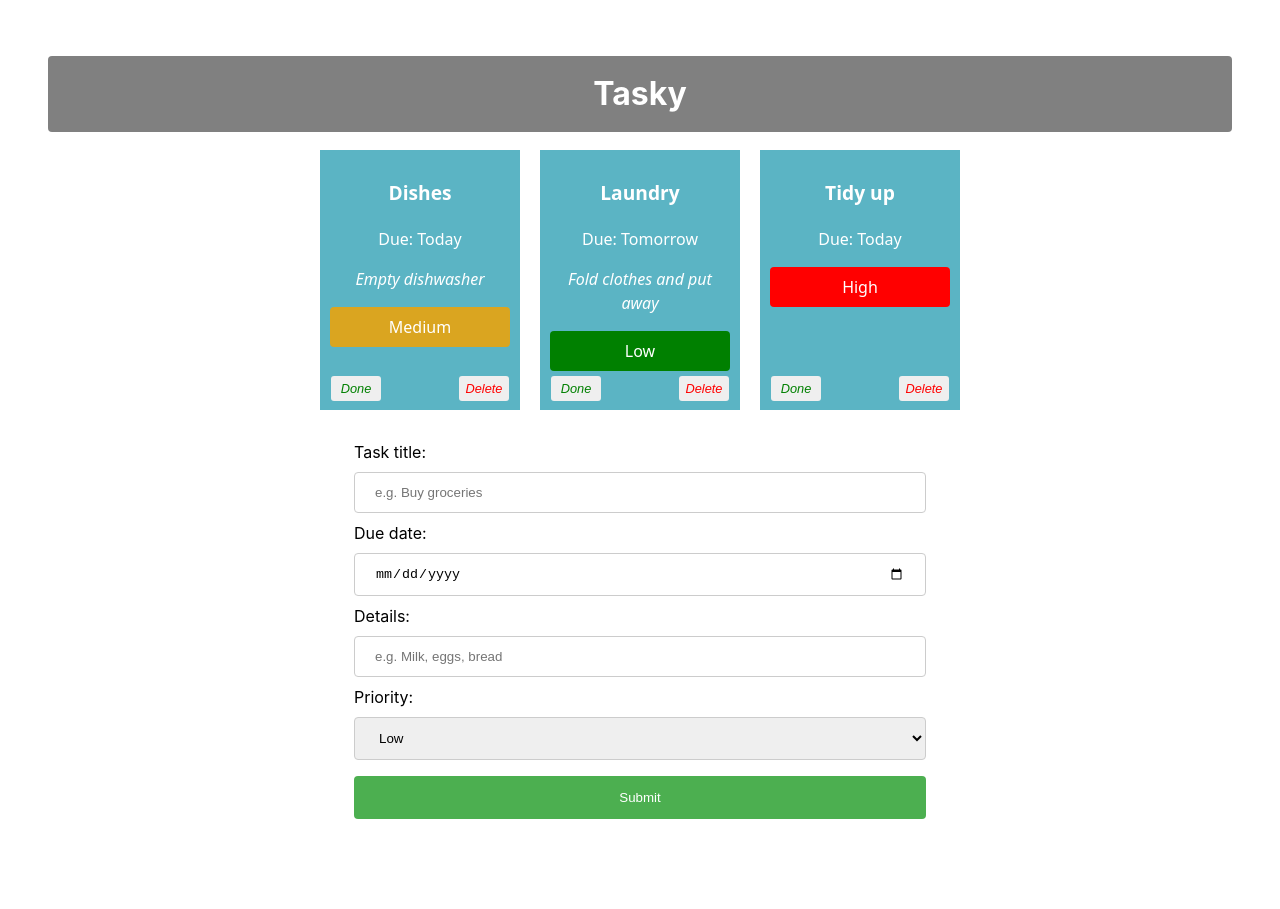
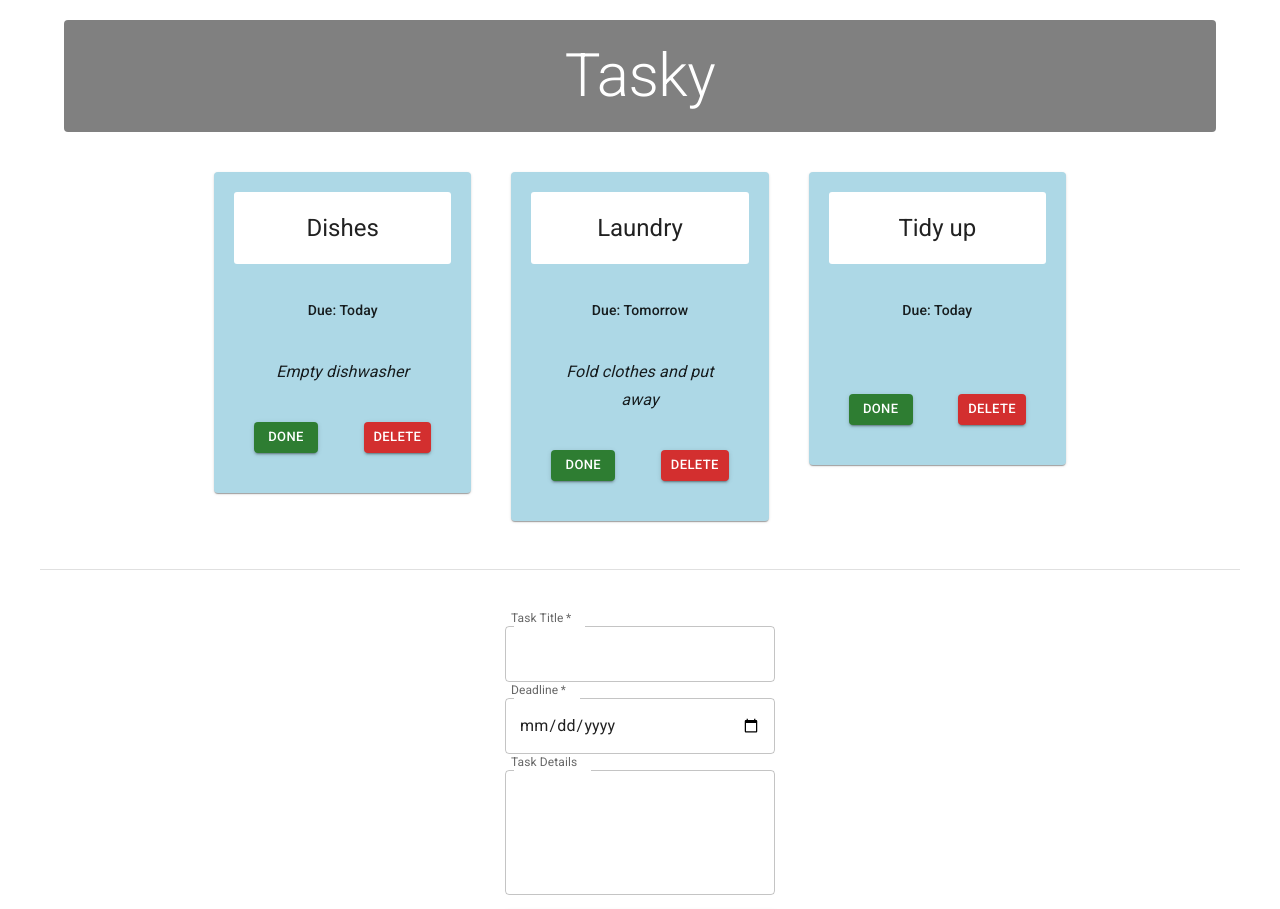
Before and after one commit to RostyslavNorman/react-basics-labs, a React (Vite) app in the folder tasky/: page / in a window 1280 px wide. Shown: the top 909 px of the page. Built offline with nearby package versions, Linux system fonts and the light colour scheme.

Commit message:
Tasky Lab 3 done

```diff
--- a/tasky/index.html
+++ b/tasky/index.html
@@ -5,6 +5,10 @@
     <link rel="icon" type="image/svg+xml" href="/favicon.svg" />
     <meta name="viewport" content="width=device-width, initial-scale=1.0" />
     <title>tasky</title>
+    <link rel="preconnect" href="https://fonts.googleapis.com" />
+    <link rel="preconnect" href="https://fonts.gstatic.com" crossorigin />
+    <link rel="stylesheet" href="https://fonts.googleapis.com/css2?family=Roboto:wght@300;400;500;700&display=swap"/>
+
   </head>
   <body>
     <div id="root"></div>
--- a/tasky/package.json
+++ b/tasky/package.json
@@ -10,6 +10,10 @@
     "preview": "vite preview"
   },
   "dependencies": {
+    "@emotion/react": "^11.14.0",
+    "@emotion/styled": "^11.14.1",
+    "@mui/icons-material": "^9.4.0",
+    "@mui/material": "^9.4.0",
     "react": "^19.2.8",
     "react-dom": "^19.2.8",
     "uuid": "^14.0.2"
--- a/tasky/src/App.css
+++ b/tasky/src/App.css
@@ -4,7 +4,7 @@
   font-weight: 400;
 }
 
-h1 {
+/* h1 {
   text-align: center;
   background-color: grey;
   color: white;
@@ -12,17 +12,17 @@
   margin: 8px 0;
   border: none;
   border-radius: 4px;
-}
+} */
 
-div {
+/* div {
   padding: 20px;
 }
 
 .container{
   text-align: center;
-}
+} */
 
-.card {
+/* .card {
   display: inline-block;
   vertical-align: top;
   font-family: system-ui;
@@ -86,9 +86,9 @@
   bottom: 5px;
   right: 5px;
   color: red;
-}
+} */
 
-input[type=text], input[type=date], select {
+/* input[type=text], input[type=date], select {
   width: 100%;
   padding: 12px 20px;
   margin: 8px 0;
@@ -117,4 +117,4 @@
   text-align: left;
   width: 50%;
   margin: auto;
-}
+} */
--- a/tasky/src/App.jsx
+++ b/tasky/src/App.jsx
@@ -3,15 +3,18 @@
 import React, { useState } from 'react';
 import AddTaskForm from './components/Form';
 import { v4 as uuidv4 } from 'uuid';
+import Typography from '@mui/material/Typography';
+import Container from '@mui/material/Container';
+import Grid from '@mui/material/Grid';
 
 
 
 function App() {
 
   const formChangeHandler = (event) => {
-    let form = {...formState};
+    let form = { ...formState };
 
-    switch(event.target.name) {
+    switch (event.target.name) {
       case "title":
         form.title = event.target.value;
         break;
@@ -34,18 +37,18 @@
     event.preventDefault();
 
     const tasks = [...taskState.tasks];
-    const form = {...formState};
+    const form = { ...formState };
 
     form.id = uuidv4();
 
     tasks.push(form);
-    setTaskState({tasks});
+    setTaskState({ tasks });
   }
 
 
-      const [ taskState, setTaskState ] = useState({
+  const [taskState, setTaskState] = useState({
     tasks: [
-      { id: 1, title:"Dishes", description: "Empty dishwasher", deadline: "Today", priority: "Medium", done: false },
+      { id: 1, title: "Dishes", description: "Empty dishwasher", deadline: "Today", priority: "Medium", done: false },
       { id: 2, title: "Laundry", description: "Fold clothes and put away", deadline: "Tomorrow", priority: "Low", done: false },
       { id: 3, title: "Tidy up", deadline: "Today", priority: "High", done: false }
 
@@ -55,15 +58,15 @@
   const doneHandler = (taskIndex) => {
     const tasks = [...taskState.tasks];
     tasks[taskIndex].done = !tasks[taskIndex].done;
-    setTaskState({tasks});
+    setTaskState({ tasks });
     console.log(`${taskIndex} ${tasks[taskIndex].done}`);
   }
   const deleteHandler = (taskIndex) => {
     const tasks = [...taskState.tasks];
     tasks.splice(taskIndex, 1);
-    setTaskState({tasks});
+    setTaskState({ tasks });
   }
-    const [ formState, setFormState ] = useState({
+  const [formState, setFormState] = useState({
     title: "",
     description: "",
     deadline: ""
@@ -74,21 +77,71 @@
 
   return (
     <div className="container">
-      <h1>Tasky</h1>
+      {/* App Header */}
+      <Container component="main">
+        <Typography
+          component="h1"
+          variant="h2"
+          align="center"
+          gutterBottom
+          sx={{
+            backgroundColor: 'gray',
+            textAlign: 'center',
+            color: 'white',
+            padding: '20px',
+            margin: '20px 0 40px 0',
+            borderRadius: '4px'
+          }}
+        >
+          Tasky
+        </Typography>
+      </Container>
+      {/* End App Header */}
+
+      {/* Task Card Grid */}
+      <Container maxWidth="md" component="main">
+        <Grid
+          container
+          spacing={5}
+          sx={{
+            justifyContent: "center"
+          }}
+        >
           {taskState.tasks.map((task, index) => (
             <Task
               title={task.title}
               description={task.description}
               deadline={task.deadline}
-      priority={task.priority}
+              done={task.done}
               key={task.id}
-      done={task.done}
               markDone={() => doneHandler(index)}
-      deleteTask = {() => deleteHandler(index)}
-
+              deleteTask={() => deleteHandler(index)}
             />
           ))}
-      <AddTaskForm submit={formSubmitHandler} change={formChangeHandler} />
+        </Grid>
+      </Container>
+      {/* End Task Card Grid */}
+
+      {/* Footer - Add Task Form */}
+      <Container
+        component="footer"
+        sx={{
+          borderTop: (theme) => `1px solid ${theme.palette.divider}`,
+          my: 6,
+          py: 6,
+        }}
+      >
+        <Grid container sx={{
+          justifyContent: "center"
+        }}>
+          <AddTaskForm
+            submit={formSubmitHandler}
+            change={formChangeHandler}
+          />
+        </Grid>
+      </Container>
+      {/* End Footer */}
+
 
 
     </div>
--- a/tasky/src/components/Form.jsx
+++ b/tasky/src/components/Form.jsx
@@ -1,36 +1,72 @@
+import Box from '@mui/material/Box';
+import TextField from '@mui/material/TextField';
+import Button from '@mui/material/Button';
+
+
+
 const AddTaskForm = (props) => {
 
-  return (
-    <div>
-          <form onSubmit={props.submit}>
+    return (
+        <Box
+            component="form"
+            sx={{
+                '& .MuiOutlinedInput-root': { m: 1, width: '30ch' },
+            }}
+            onSubmit={props.submit}
 
-            <label>
-        Task title:
-        <input type="text" name="title" placeholder="e.g. Buy groceries" required onChange={(event) => props.change(event)} />
-    </label>
-    <br />
-    <label>
-        Due date:
-        <input type="date" name="deadline" required onChange={(event) => props.change(event)} />
-    </label>
-    <br />
-    <label>
-        Details:
-        <input type="text" name="description" placeholder="e.g. Milk, eggs, bread" onChange={(event) => props.change(event)} />
-    </label>
-    <label>
-        Priority:
-        <select name="priority" onChange={(event) => props.change(event)}>
-            <option value="Low">Low</option>
-            <option value="Medium">Medium</option>
-            <option value="High">High</option>
-        </select>
-    </label>
 
-        <input type="submit" value="Submit" />
-        </form>
-    </div>
-  )
+        >
+            <div>
+                <TextField
+                    required
+                    id="outlined-required"
+                    name="title"
+                    label="Task Title"
+                    slotProps={{ inputLabel: { shrink: true } }}
+                    onChange={(event) => props.change(event)}
+                />
+            </div>
+            <div>
+                <TextField
+                    required
+                    name="deadline"
+                    label="Deadline"
+                    slotProps={{ inputLabel: { shrink: true } }}
+                    type="date"
+                    onChange={(event) => props.change(event)}
+                />
+            </div>
+            <div>
+                <TextField
+                    name="description"
+                    id="outlined-multiline-static"
+                    label="Task Details"
+                    slotProps={{ inputLabel: { shrink: true } }}
+                    multiline
+                    rows={4}
+                    onChange={(event) => props.change(event)}
+                />
+            </div>
+            <div>
+                <Button
+                    type="submit"
+                    variant="contained"
+                    color="primary"
+                    sx={{
+                        m: 1,
+                        p: 1,
+                        width: '95%'
+                    }}
+                >
+                    Add Task
+                </Button>
+            </div>
+
+
+
+        </Box>
+
+    )
 };
 
 export default AddTaskForm;
--- a/tasky/src/components/Task.jsx
+++ b/tasky/src/components/Task.jsx
@@ -1,17 +1,93 @@
+import Box from '@mui/material/Box';
+import Button from '@mui/material/Button';
+import Card from '@mui/material/Card';
+import CardActions from '@mui/material/CardActions';
+import CardContent from '@mui/material/CardContent';
+import CardHeader from '@mui/material/CardHeader';
+import Grid from '@mui/material/Grid';
+import Typography from '@mui/material/Typography';
+
+
+
+
 const Task = (props) => {
 
     return (
-          <div className="card" style={{backgroundColor: props.done ? 'lightgrey' : '#5bb4c4'}}>
+        <Grid
+            key={props.id}
+            size={{ xs: 12, md: 4 }}
+        >
+            <Card
+                sx={{
+                    backgroundColor: props.done ? 'lightgrey' : 'lightblue',
+                    padding: '20px'
+                }}
+            >
+                <CardHeader
+                    title={props.title}
+                    sx={{
+                        backgroundColor: 'white',
+                        borderRadius: '3px',
+                        padding: '20px',
+                        textAlign: 'center'
+                    }}
+                />
 
-          <p className="title">{props.title}</p>
-          <p>Due: {props.deadline}</p>
-          <p className="description">{props.description}</p>
-          {props.priority && <p className={`priority priority-${props.priority.toLowerCase()}`}>{props.priority}</p>}
-          <button onClick={props.markDone} className='doneButton'>Done</button>
-          <button className='deleteButton' onClick={props.deleteTask}>Delete</button>
+                <CardContent>
+                    <Box
+                        sx={{
+                            display: 'flex',
+                            justifyContent: 'center',
+                            alignItems: 'baseline',
+                            mb: 2,
+                            padding: '20px'
+                        }}
+                    >
+                        <Typography
+                            component="p"
+                            variant="subtitle2"
+                            color="text.primary"
+                        >
+                            Due: {props.deadline}
+                        </Typography>
+                    </Box>
 
+                    <Typography
+                        component="p"
+                        variant="subtitle1"
+                        align="center"
+                        sx={{ fontStyle: 'italic' }}
+                    >
+                        {props.description}
+                    </Typography>
+                </CardContent>
 
-        </div>
+                <CardActions
+                    sx={{
+                        justifyContent: 'space-between',
+                        padding: '20px'
+                    }}
+                >
+                    <Button
+                        variant="contained"
+                        size="small"
+                        color="success"
+                        onClick={props.markDone}
+                    >
+                        Done
+                    </Button>
+
+                    <Button
+                        variant="contained"
+                        size="small"
+                        color="error"
+                        onClick={props.deleteTask}
+                    >
+                        Delete
+                    </Button>
+                </CardActions>
+            </Card>
+        </Grid>
     )
 }
 
```
Also changed, not shown: 2 other files (tests, documents, lock files or other folders). Lines whose indentation alone changed are shown as unchanged.
